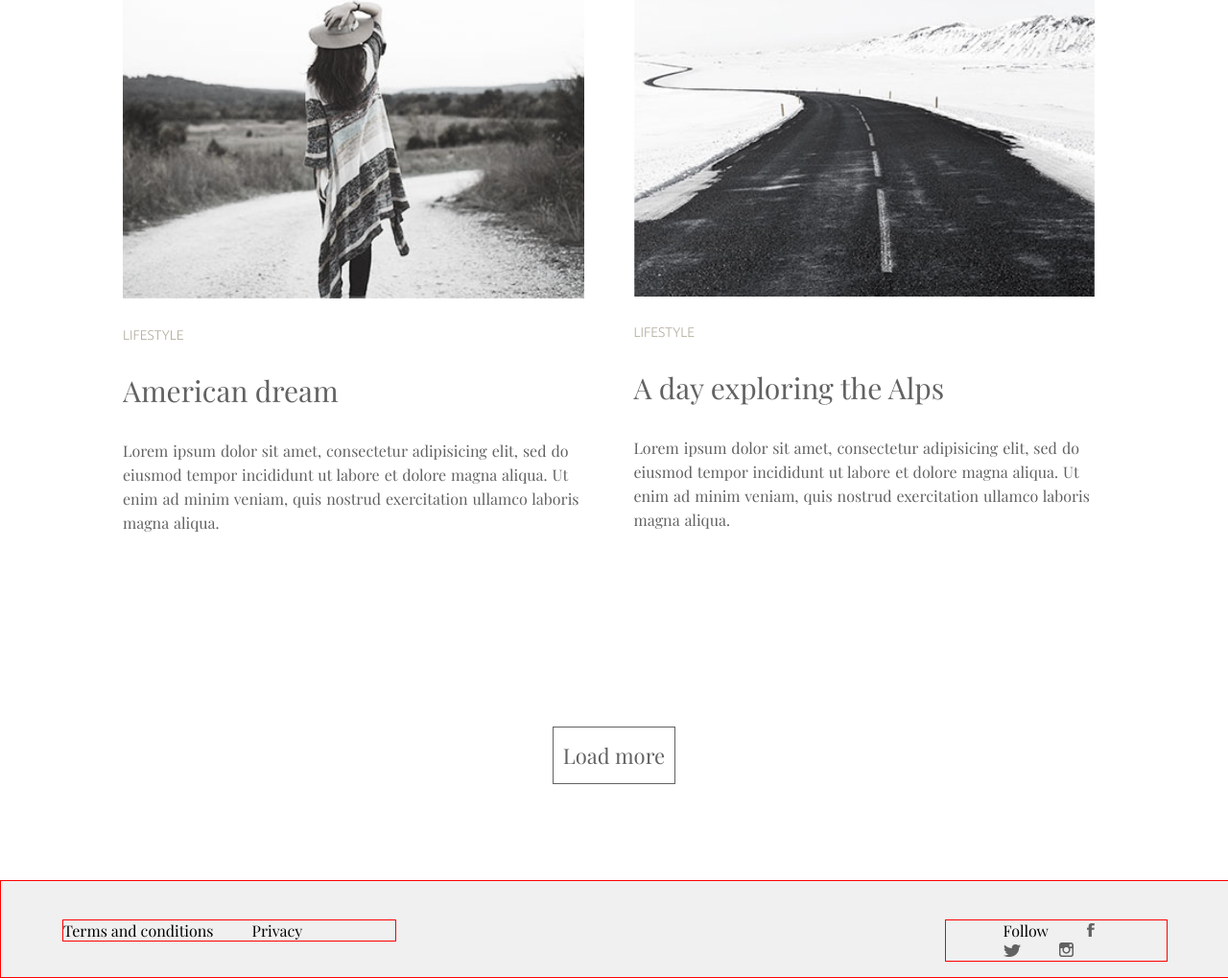
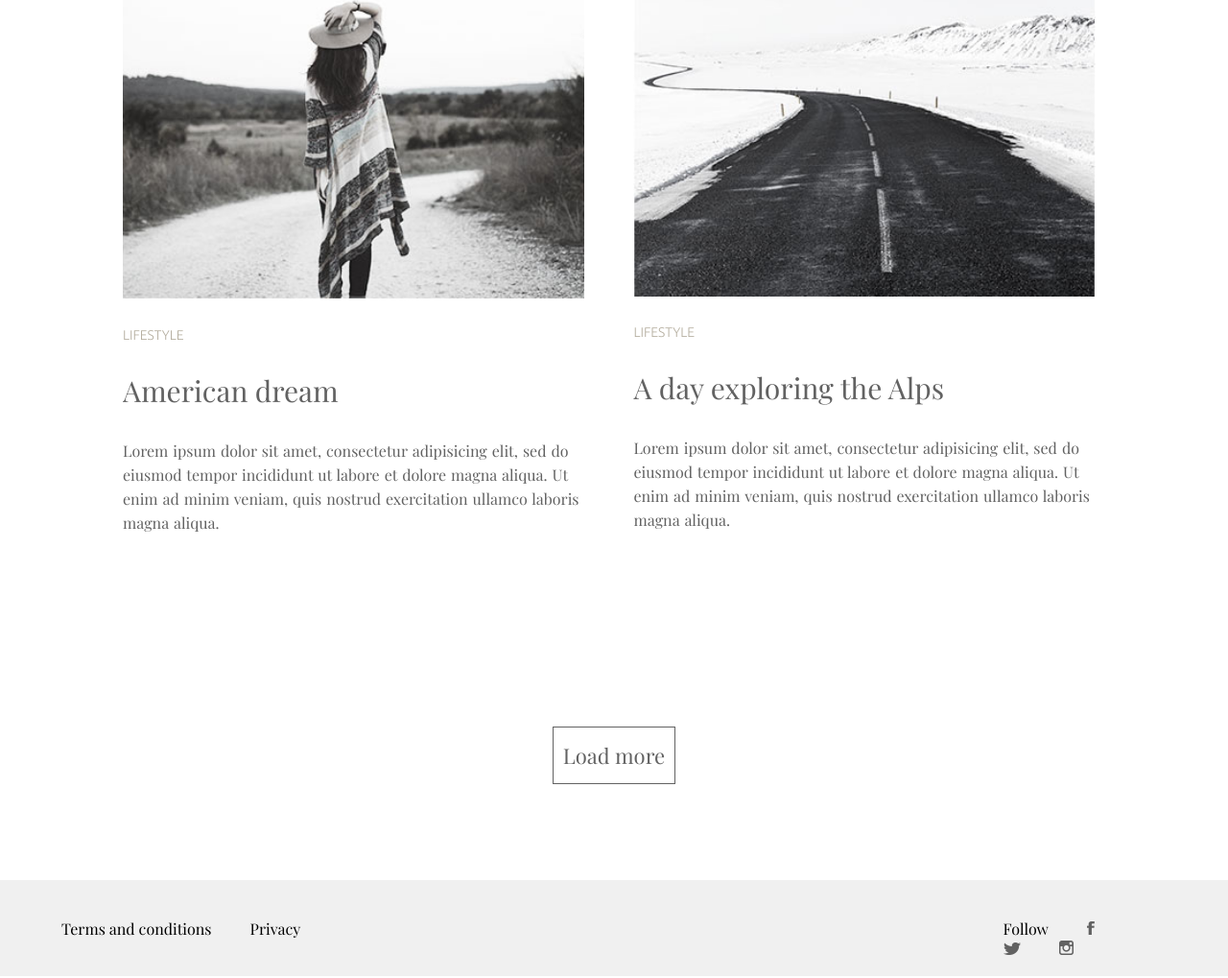
Before and after one commit to nasirsharker/minimoo, a plain HTML site: page index.html in a window 1280 px wide. Shown: the part 2920-3939 px from the top of the page at 96% size. Drawn offline with nearby package versions, Linux system fonts and the light colour scheme; a web font is replaced by a local one.

Commit message:
Update style.css

```diff
--- a/css/style.css
+++ b/css/style.css
@@ -194,7 +194,7 @@ footer{
 	width: 100%;
 	height: 100px;
 	background-color: #f0f0f0;
-	border: 1px solid red;
+	/*border: 1px solid red;*/
 	overflow: hidden;
 }
 .footer-se{
@@ -203,7 +203,7 @@ footer{
 .terms{
 	width: 30%;
 	float: left;
-	border: 1px solid red;
+	/*border: 1px solid red;*/
 }
 .terms ul{
 	margin: 0 0;
@@ -226,7 +226,7 @@ footer{
 	color: #000000;
 	float: right;
 	width: 20%;
-	border: 1px solid red;
+	/*border: 1px solid red;*/
 }
 .follow ul{
 	margin: 0 0;
```
